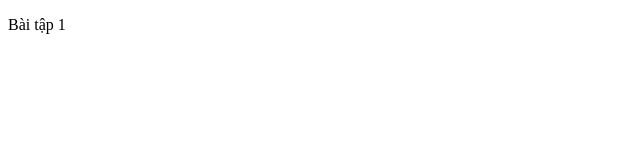
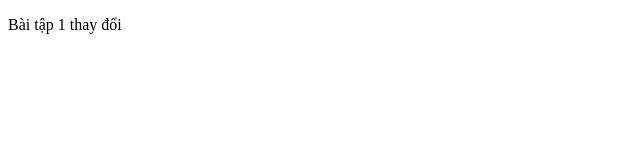
Before and after one commit to xibano/BT1, a plain HTML site: page index.html in a window 1280 px wide. Shown: the full height of the page, 0-640 px from the left. Drawn offline with Linux system fonts and the light colour scheme.

Commit message:
change file index.html

```diff
--- a/index.html
+++ b/index.html
@@ -7,6 +7,6 @@
     <title>Document</title>
 </head>
 <body>
-    <p>Bài tập 1</p>
+    <p>Bài tập 1 thay đổi</p>
 </body>
 </html>
```
